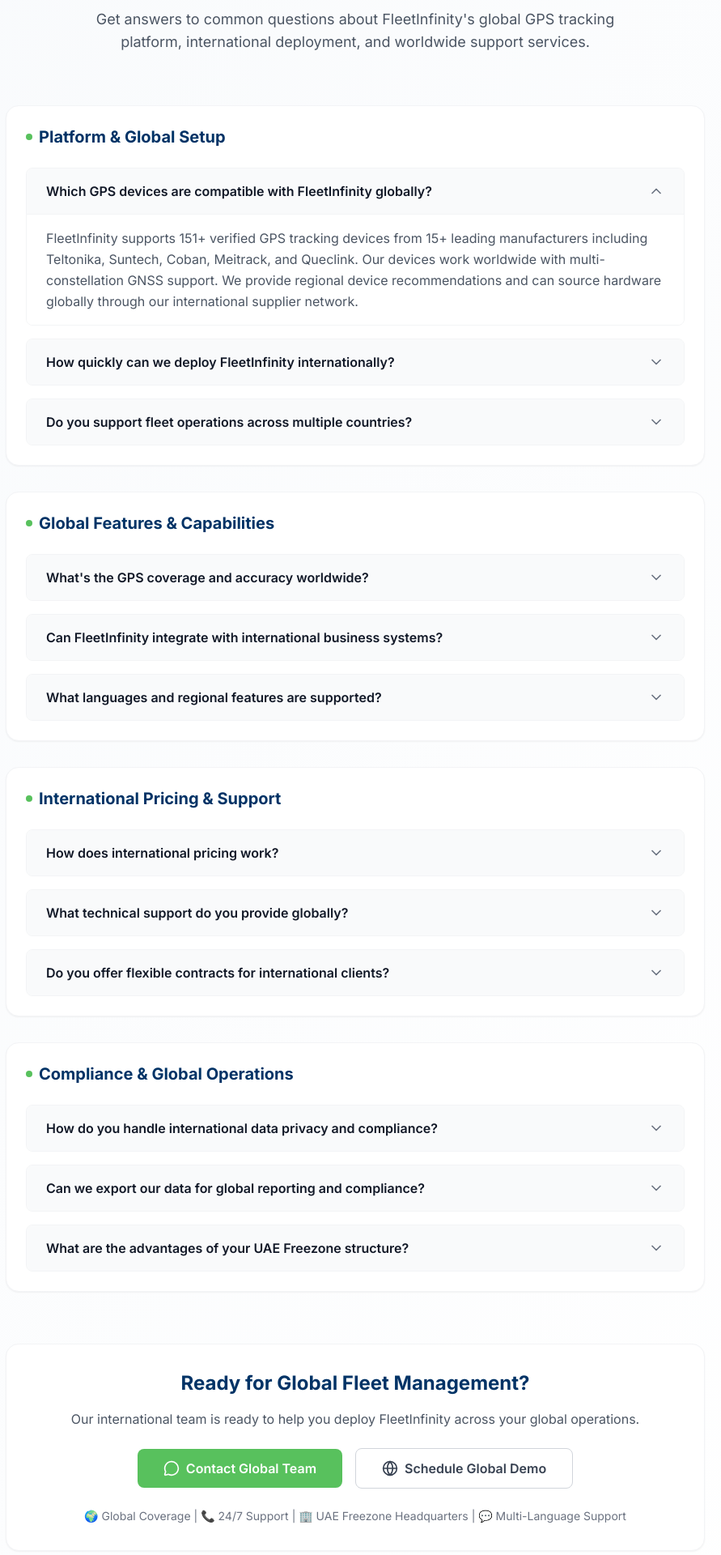
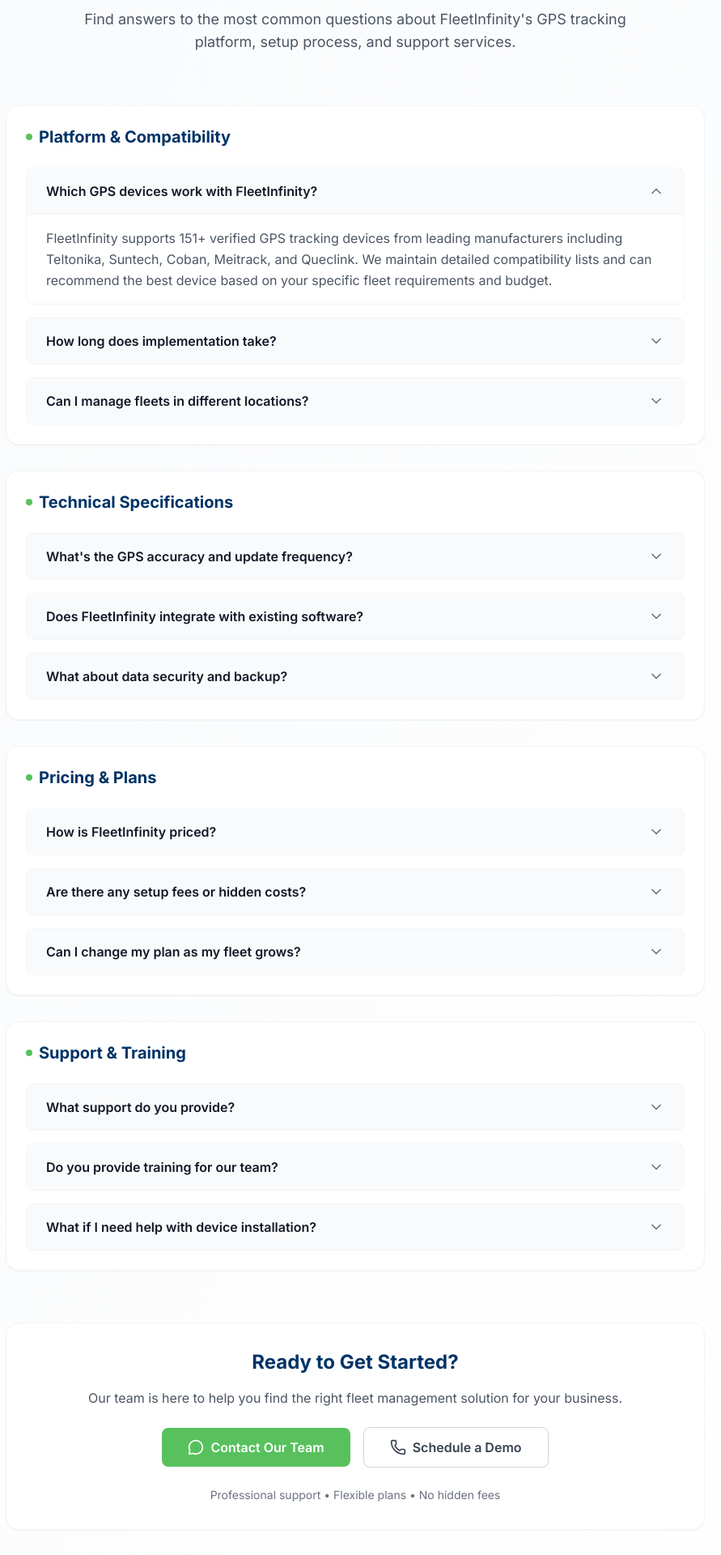
Before and after one commit to Bahareh-Esteki/fleetinfinity, a Next.js app: page / in a window 1280 px wide. Shown: the part 9038-10958 px from the top of the page at 81% size, without its empty margins (201-1092 px from the left). Built offline with nearby package versions, Linux system fonts and the light colour scheme.

Commit message:
homepage building

```diff
--- a/app/components/FaqSection.js
+++ b/app/components/FaqSection.js
@@ -9,7 +9,6 @@ import {
   HelpCircle,
   MessageCircle,
   Phone,
-  Globe,
 } from "lucide-react";
 
 const FaqSection = () => {
@@ -27,100 +26,86 @@ const FaqSection = () => {
 
   const faqData = [
     {
-      category: "Platform & Global Setup",
+      category: "Platform & Compatibility",
       questions: [
         {
-          question:
-            "Which GPS devices are compatible with FleetInfinity globally?",
+          question: "Which GPS devices work with FleetInfinity?",
           answer:
-            "FleetInfinity supports 151+ verified GPS tracking devices from 15+ leading manufacturers including Teltonika, Suntech, Coban, Meitrack, and Queclink. Our devices work worldwide with multi-constellation GNSS support. We provide regional device recommendations and can source hardware globally through our international supplier network.",
+            "FleetInfinity supports 151+ verified GPS tracking devices from leading manufacturers including Teltonika, Suntech, Coban, Meitrack, and Queclink. We maintain detailed compatibility lists and can recommend the best device based on your specific fleet requirements and budget.",
         },
         {
-          question: "How quickly can we deploy FleetInfinity internationally?",
+          question: "How long does implementation take?",
           answer:
-            "Global deployment typically takes 1-4 weeks depending on fleet size and geographic spread. Our cloud-based platform enables instant access worldwide, while local device installation can be coordinated through our international partner network or your local IT teams with our remote support.",
+            "Implementation typically takes 1-3 weeks depending on fleet size. Small fleets (1-10 vehicles) can be up and running within 48-72 hours. We handle device configuration, platform setup, and provide comprehensive training to ensure your team is ready to go.",
         },
         {
-          question:
-            "Do you support fleet operations across multiple countries?",
+          question: "Can I manage fleets in different locations?",
           answer:
-            "Yes, FleetInfinity is designed for global fleet operations. Our platform handles multiple time zones, currencies, languages, and regional compliance requirements. You can manage fleets across different continents from a single unified dashboard with country-specific reporting and analytics.",
+            "Yes, FleetInfinity handles multi-location fleet management seamlessly. You can monitor vehicles across different cities or countries from a single dashboard, with support for multiple time zones, currencies, and regional settings as needed.",
         },
       ],
     },
     {
-      category: "Global Features & Capabilities",
+      category: "Technical Specifications",
       questions: [
         {
-          question: "What's the GPS coverage and accuracy worldwide?",
+          question: "What's the GPS accuracy and update frequency?",
           answer:
-            "FleetInfinity provides ±3 meter GPS accuracy globally using multi-constellation GNSS (GPS, GLONASS, Galileo, BeiDou). Our platform works with satellite coverage worldwide, including remote areas. Real-time updates are configurable from 10-30 seconds with global map coverage and local traffic integration where available.",
+            "Our platform provides ±3 meter GPS accuracy using multi-constellation GNSS (GPS, GLONASS, Galileo, BeiDou). Real-time updates are configurable from 10-30 seconds based on your needs, with live tracking and complete historical route playback.",
         },
         {
-          question:
-            "Can FleetInfinity integrate with international business systems?",
+          question: "Does FleetInfinity integrate with existing software?",
           answer:
-            "Absolutely. Our REST API and webhooks enable integration with global ERP systems, international accounting software, logistics platforms, and customer management systems. We support popular international standards and can accommodate region-specific integration requirements.",
+            "Yes, we offer comprehensive API integration. FleetInfinity can connect with ERP systems, accounting software, dispatch platforms, and customer management systems through our REST API and webhooks, enabling seamless data flow with your existing workflows.",
         },
         {
-          question: "What languages and regional features are supported?",
+          question: "What about data security and backup?",
           answer:
-            "FleetInfinity supports multiple languages including English, Arabic, and can be localized for specific markets. The platform handles different currencies, date/time formats, measurement units (metric/imperial), and can accommodate local regulatory requirements across different regions.",
+            "FleetInfinity uses enterprise-grade security with 256-bit SSL encryption and secure cloud infrastructure. Your data is automatically backed up with 99.9% uptime SLA. We comply with international data protection standards and provide audit trails for compliance requirements.",
         },
       ],
     },
     {
-      category: "International Pricing & Support",
+      category: "Pricing & Plans",
       questions: [
         {
-          question: "How does international pricing work?",
+          question: "How is FleetInfinity priced?",
           answer:
-            "We offer flexible global pricing in major currencies (USD, EUR, AED, etc.) with volume discounts for large international fleets. Pricing is transparent with no hidden fees, and we can accommodate different regional billing requirements. Enterprise customers receive custom international pricing packages.",
+            "Pricing is based on the number of vehicles and features selected. We offer flexible monthly or annual plans with volume discounts for larger fleets. Contact us for a customized quote - we work with businesses of all sizes from single vehicle operations to enterprise fleets.",
         },
         {
-          question: "What technical support do you provide globally?",
+          question: "Are there any setup fees or hidden costs?",
           answer:
-            "We provide 24/7 technical support with multi-language capabilities and follow-the-sun support coverage. Our UAE Freezone headquarters coordinates with regional partners to provide local support where needed. Remote diagnostics and training are available worldwide via video conferencing and online platforms.",
+            "No hidden fees. Our pricing is transparent and includes platform access, basic support, and regular updates. Optional services like professional installation, advanced training, or premium support packages are clearly outlined with separate pricing.",
         },
         {
-          question:
-            "Do you offer flexible contracts for international clients?",
+          question: "Can I change my plan as my fleet grows?",
           answer:
-            "Yes, we understand international business requirements vary by region. We offer both month-to-month and annual contracts, with flexible terms for multi-national corporations. Our UAE Freezone structure enables efficient international contracting and invoicing across global markets.",
+            "Absolutely. FleetInfinity scales with your business. You can easily upgrade or modify your plan as you add vehicles or need additional features. Changes take effect immediately, and we'll prorate any billing adjustments.",
         },
       ],
     },
     {
-      category: "Compliance & Global Operations",
+      category: "Support & Training",
       questions: [
         {
-          question:
-            "How do you handle international data privacy and compliance?",
+          question: "What support do you provide?",
           answer:
-            "FleetInfinity complies with international data protection standards including GDPR, and regional privacy laws. Our UAE Freezone structure provides a strategic advantage for global operations while maintaining high security standards. We can accommodate specific regional compliance requirements and provide data residency options where required.",
+            "We provide comprehensive technical support via phone, email, and live chat. Our support team can help with device troubleshooting, platform training, and technical questions. Enterprise customers get dedicated account management and priority support.",
         },
         {
-          question:
-            "Can we export our data for global reporting and compliance?",
+          question: "Do you provide training for our team?",
           answer:
-            "Yes, you maintain full ownership of your data with comprehensive export capabilities in multiple formats (CSV, Excel, JSON, API). Our platform supports international reporting standards and can generate region-specific compliance reports. Data can be accessed and exported from anywhere globally.",
+            "Yes, we include platform training with every implementation. This covers basic operation, reporting, and administrative functions. We also offer advanced training sessions and can create custom training materials for larger teams.",
         },
         {
-          question: "What are the advantages of your UAE Freezone structure?",
+          question: "What if I need help with device installation?",
           answer:
-            "Our UAE Freezone setup provides strategic advantages for global operations: 100% foreign ownership, tax benefits, simplified international trade, strategic location bridging East and West markets, and streamlined global business setup. This structure enables us to serve international clients efficiently while maintaining competitive pricing.",
+            "We can connect you with certified installation partners in your area, or provide detailed installation guides and remote support for DIY installation. For complex setups or large deployments, we recommend professional installation to ensure optimal performance.",
         },
       ],
     },
   ];
-
-  const allQuestions = faqData.flatMap((category, categoryIndex) =>
-    category.questions.map((q, questionIndex) => ({
-      ...q,
-      globalIndex: categoryIndex * 100 + questionIndex,
-      category: category.category,
-    }))
-  );
 
   return (
     <section className="py-24 bg-gradient-to-br from-slate-50 to-white">
@@ -133,18 +118,17 @@ const FaqSection = () => {
           transition={{ duration: 0.6 }}
         >
           <div className="inline-flex items-center gap-2 bg-brand-green/10 border border-brand-green/20 rounded-full px-4 py-2 text-sm font-medium text-brand-green mb-6">
-            <Globe className="w-4 h-4" />
-            Global Fleet Management FAQ
+            <HelpCircle className="w-4 h-4" />
+            Frequently Asked Questions
           </div>
 
           <h2 className="text-4xl md:text-5xl font-extrabold text-brand-dark-blue mb-6">
-            Everything You Need to Know
+            Common Questions Answered
           </h2>
 
           <p className="text-lg text-gray-600 max-w-2xl mx-auto">
-            Get answers to common questions about FleetInfinity's global GPS
-            tracking platform, international deployment, and worldwide support
-            services.
+            Find answers to the most common questions about FleetInfinity's GPS
+            tracking platform, setup process, and support services.
           </p>
         </motion.div>
 
@@ -225,11 +209,11 @@ const FaqSection = () => {
         >
           <div className="bg-white rounded-2xl p-8 shadow-sm border border-gray-100">
             <h3 className="text-2xl font-bold text-brand-dark-blue mb-4">
-              Ready for Global Fleet Management?
+              Ready to Get Started?
             </h3>
             <p className="text-gray-600 mb-6">
-              Our international team is ready to help you deploy FleetInfinity
-              across your global operations.
+              Our team is here to help you find the right fleet management
+              solution for your business.
             </p>
 
             <div className="flex flex-col sm:flex-row gap-4 justify-center items-center">
@@ -238,23 +222,20 @@ const FaqSection = () => {
                 className="bg-brand-green text-white font-semibold px-8 py-3 rounded-lg hover:bg-brand-green-dark transition-colors flex items-center gap-2"
               >
                 <MessageCircle className="w-5 h-5" />
-                Contact Global Team
+                Contact Our Team
               </Link>
 
               <Link
                 href="/demo"
                 className="border border-gray-300 text-gray-700 font-semibold px-8 py-3 rounded-lg hover:bg-gray-50 transition-colors flex items-center gap-2"
               >
-                <Globe className="w-5 h-5" />
-                Schedule Global Demo
+                <Phone className="w-5 h-5" />
+                Schedule a Demo
               </Link>
             </div>
 
             <div className="mt-6 text-sm text-gray-500">
-              <p>
-                🌍 Global Coverage | 📞 24/7 Support | 🏢 UAE Freezone
-                Headquarters | 💬 Multi-Language Support
-              </p>
+              <p>Professional support • Flexible plans • No hidden fees</p>
             </div>
           </div>
         </motion.div>
```
